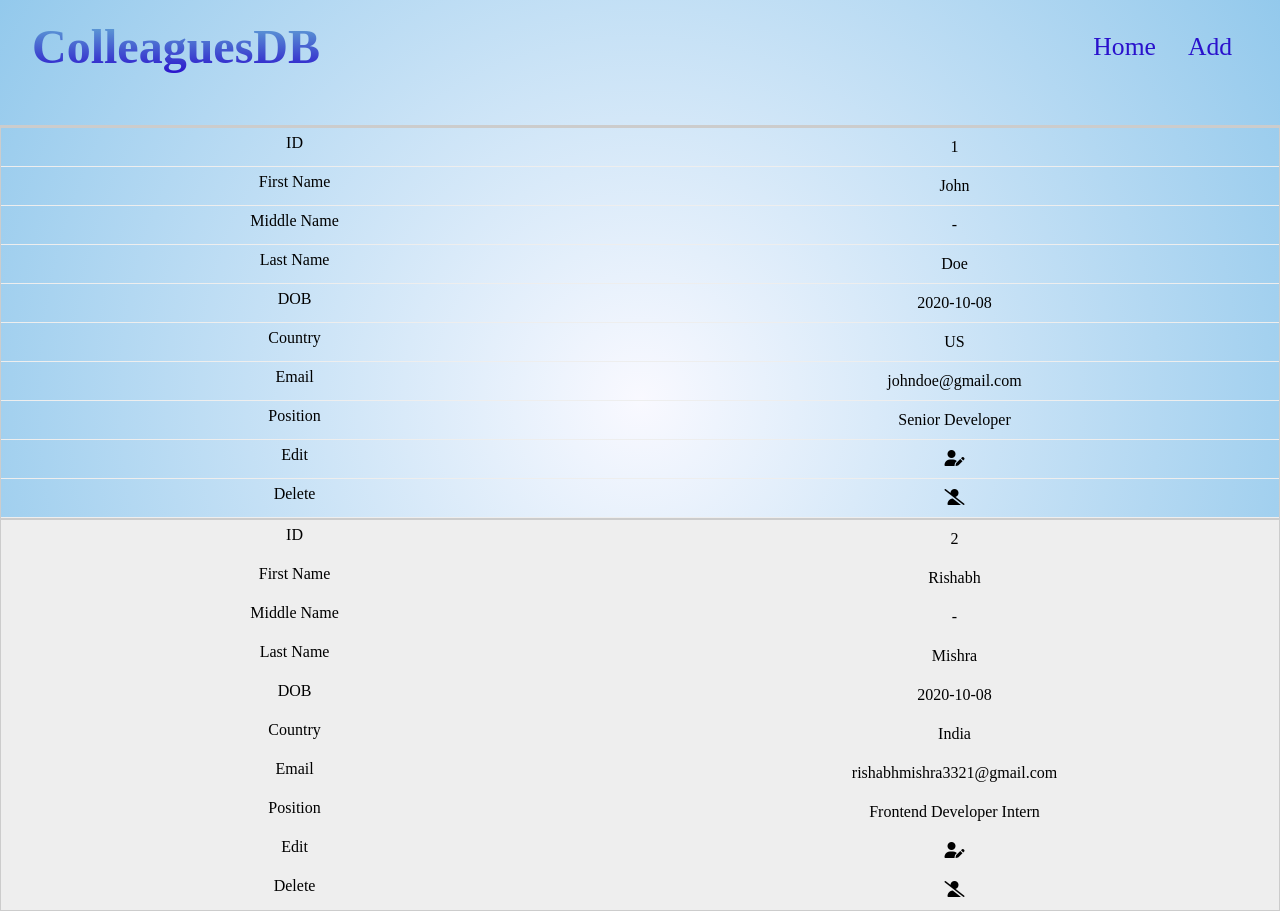
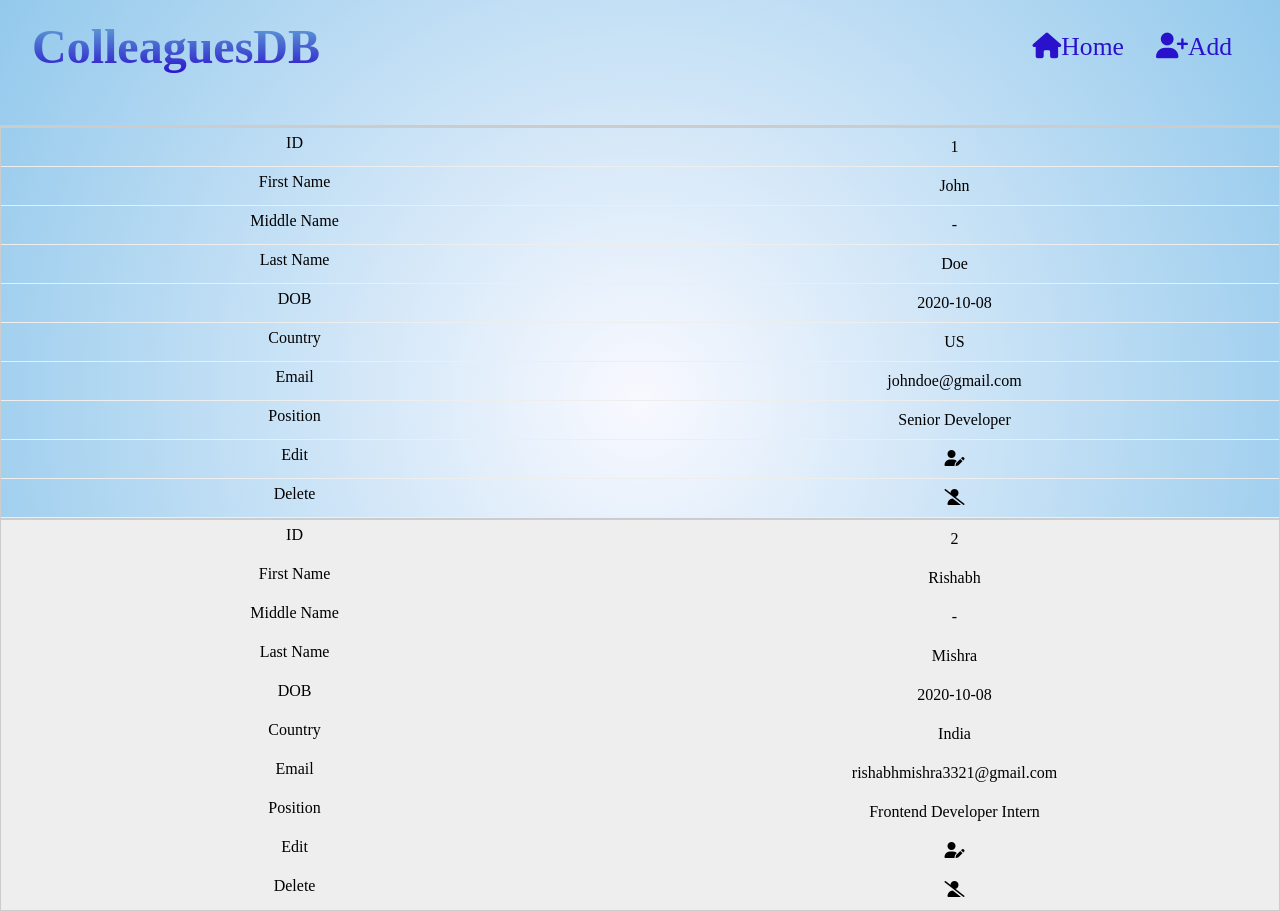
Before and after one commit to Rishabh3321/onJuno-Assignment, a React (Create React App) app in the folder app/: page / in a window 1280 px wide. Built offline with nearby package versions, Linux system fonts and the light colour scheme.

Commit message:
Icons fixed and logs are cleared.

```diff
--- a/app/src/components/listUsers/index.jsx
+++ b/app/src/components/listUsers/index.jsx
@@ -33,7 +33,6 @@ const ListUsers = () => {
         email,
         position,
       } = user;
-      console.log(user, `--------${id}-------`);
       return (
         <tr key={id}>
           <td>{index + 1}</td>
--- a/app/src/layout/header/index.jsx
+++ b/app/src/layout/header/index.jsx
@@ -8,9 +8,11 @@ const Header = () => {
       <h1>ColleaguesDB</h1>
       <div>
         <Link className="link" to="/">
+          <i class="fas fa-home"></i>
           Home
         </Link>
         <Link className="link" to="/add">
+          <i class="fas fa-user-plus"></i>
           Add
         </Link>
       </div>
```
